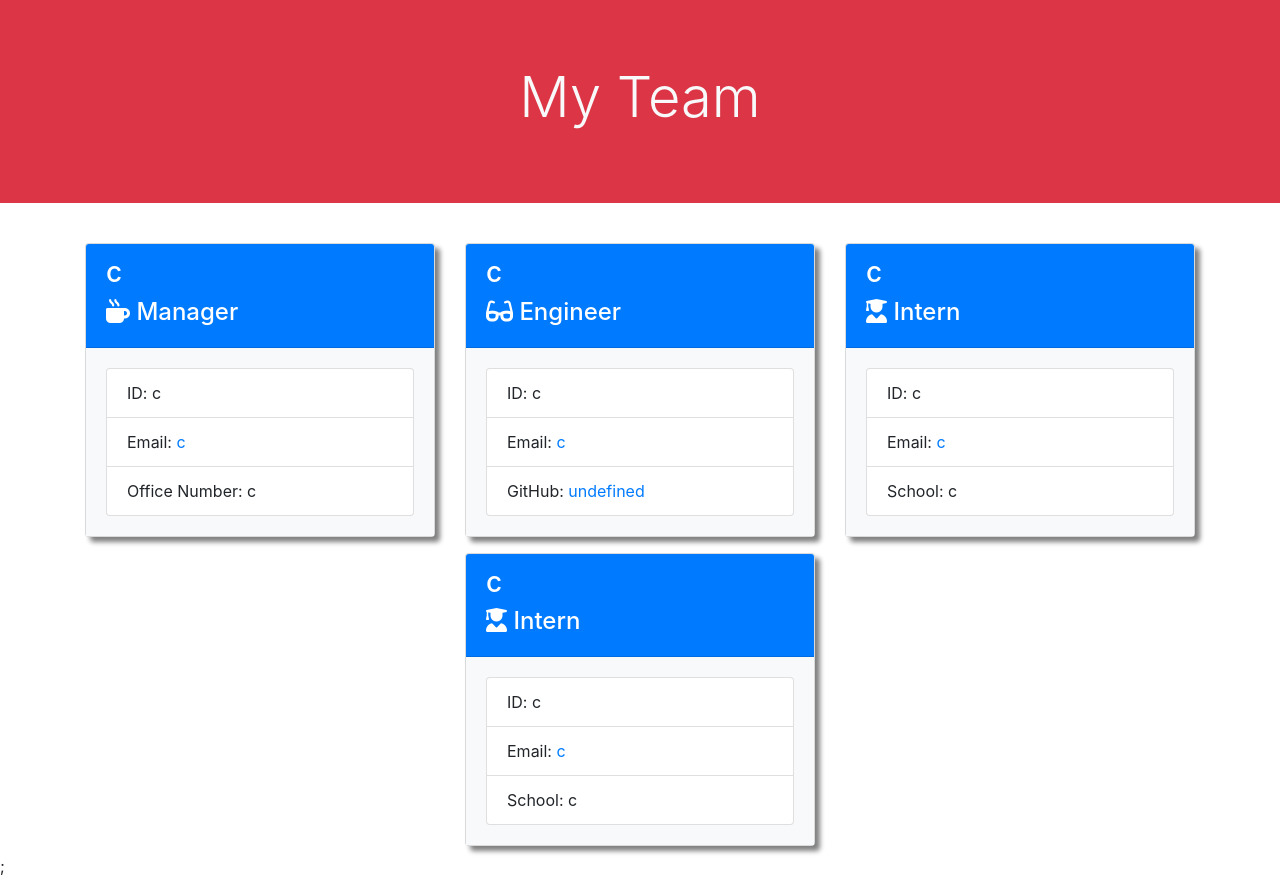
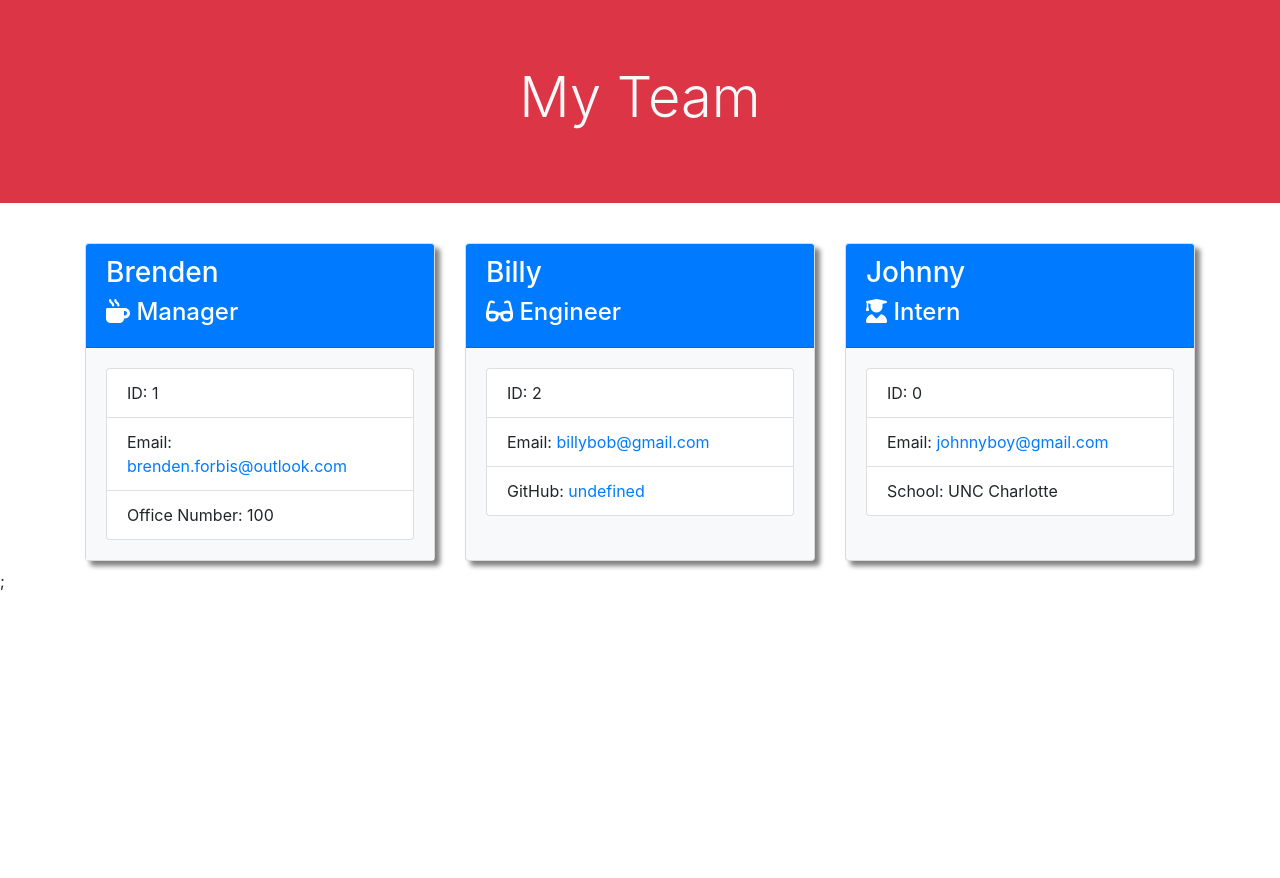
Before and after one commit to brendog95/OOP-template-engine-homework, a website: page output/team.html in a window 1280 px wide. After the commit the page ends 800 px from the top, so only its background shows below. Drawn offline with nearby package versions, Linux system fonts and the light colour scheme.

Commit message:
updated the HTML to resemble what was typed in the video demonstration

```diff
--- a/output/team.html
+++ b/output/team.html
@@ -30,14 +30,14 @@
           <div class="card h-100 bg-light shadow">
             <div class="card-block">
               <div class="card-header bg-primary text-white">
-                <h3 id="name">c</h3>
+                <h3 id="name">Brenden</h3>
                 <h4><i class="fas fa-mug-hot"></i> Manager</h4>
               </div>
               <div class="card-body bg-light">
                 <ul class="list-group">
-                  <li class="list-group-item">ID: c</li>
-                  <li class="list-group-item">Email: <a href="mailto:c">c</a></li>
-                  <li class="list-group-item">Office Number: c</li>
+                  <li class="list-group-item">ID: 1</li>
+                  <li class="list-group-item">Email: <a href="mailto:brenden.forbis@outlook.com">brenden.forbis@outlook.com</a></li>
+                  <li class="list-group-item">Office Number: 100</li>
                 </ul>
               </div>
             </div>
@@ -48,13 +48,13 @@
           <div class="card h-100 bg-light shadow">
             <div class="card-block">
               <div class="card-header bg-primary text-white">
-                <h3 id="name">c</h3>
+                <h3 id="name">Billy</h3>
                 <h4><i class="fas fa-glasses"></i> Engineer</h4>
               </div>
               <div class="card-body bg-light">
                 <ul class="list-group">
-                  <li class="list-group-item">ID: c</li>
-                  <li class="list-group-item">Email: <a href="mailto:c">c</a></li>
+                  <li class="list-group-item">ID: 2</li>
+                  <li class="list-group-item">Email: <a href="mailto:billybob@gmail.com">billybob@gmail.com</a></li>
                   <li class="list-group-item">GitHub: <a href="http://github.com/undefined/">undefined</a></li>
                 </ul>
               </div>
@@ -66,32 +66,14 @@
           <div class="card h-100 bg-light shadow">
             <div class="card-block">
               <div class="card-header bg-primary text-white">
-                <h3 id="name">c</h3>
+                <h3 id="name">Johnny</h3>
                 <h4><i class="fas fa-user-graduate"></i> Intern</h4>
               </div>
               <div class="card-body bg-light">
                 <ul class="list-group">
-                  <li class="list-group-item">ID: c</li>
-                  <li class="list-group-item">Email: <a href="mailto:c">c</a></li>
-                  <li class="list-group-item">School: c</li>
-                </ul>
-              </div>
-            </div>
-          </div>
-        </div>
-
-        <div class="col-md-4 py-2">
-          <div class="card h-100 bg-light shadow">
-            <div class="card-block">
-              <div class="card-header bg-primary text-white">
-                <h3 id="name">c</h3>
-                <h4><i class="fas fa-user-graduate"></i> Intern</h4>
-              </div>
-              <div class="card-body bg-light">
-                <ul class="list-group">
-                  <li class="list-group-item">ID: c</li>
-                  <li class="list-group-item">Email: <a href="mailto:c">c</a></li>
-                  <li class="list-group-item">School: c</li>
+                  <li class="list-group-item">ID: 0</li>
+                  <li class="list-group-item">Email: <a href="mailto:johnnyboy@gmail.com">johnnyboy@gmail.com</a></li>
+                  <li class="list-group-item">School: UNC Charlotte</li>
                 </ul>
               </div>
             </div>
```
